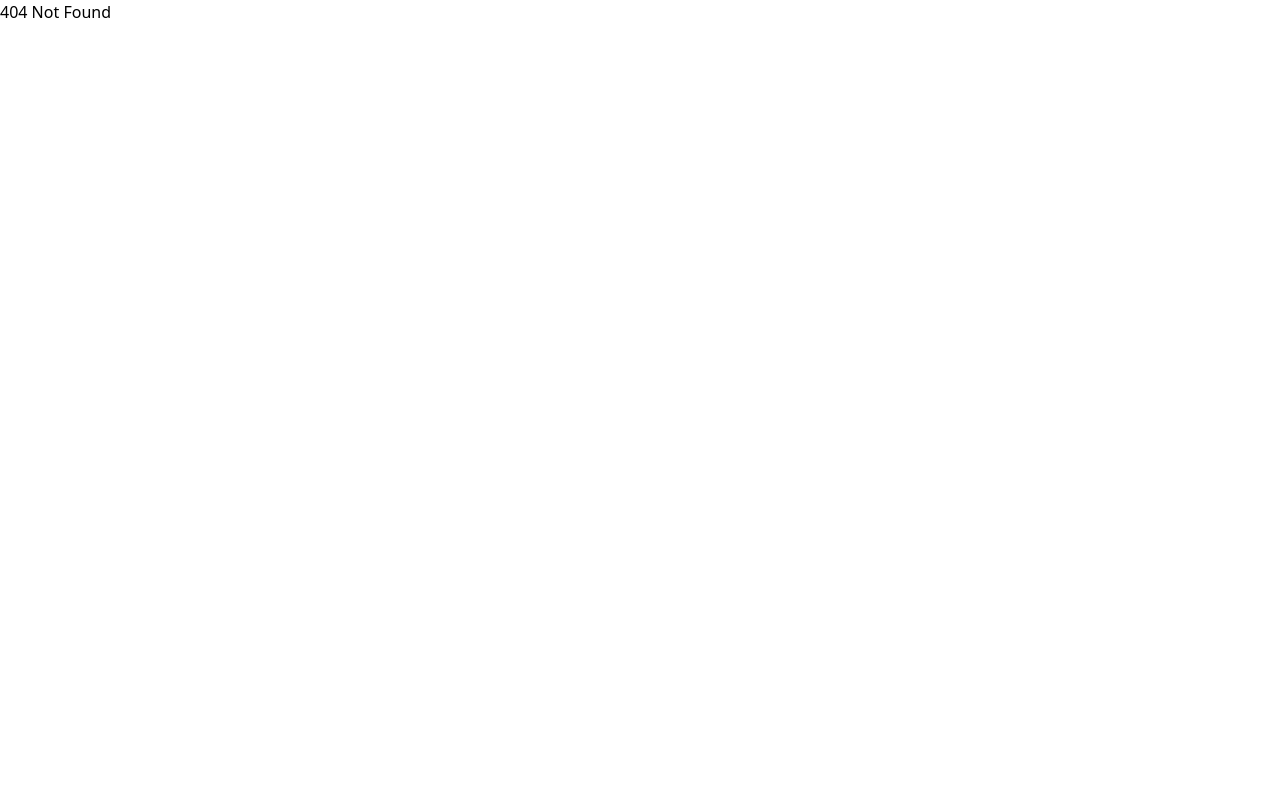
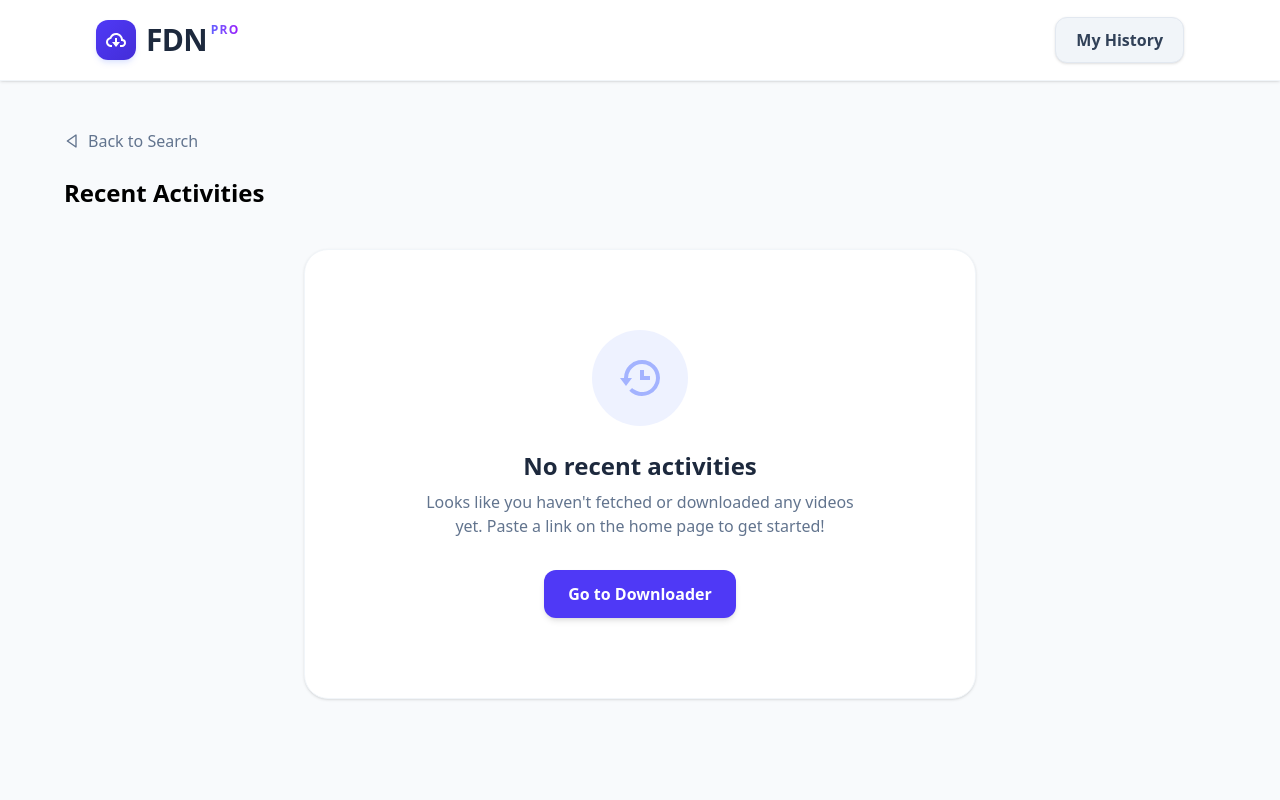
Before and after one commit to Ahmed00002/facebook-video-downloader, a React (Vite) app: page /history in a window 1280 px wide. Before the commit this address had no page. Shown: the top 800 px of the page. Built offline with nearby package versions, Linux system fonts and the light colour scheme.

Commit message:
User recent activities page added with full functionality

```diff
--- a/src/components/Navbar.jsx
+++ b/src/components/Navbar.jsx
@@ -27,10 +27,12 @@ const Navbar = () => {
 
         {/* Actions Area */}
         <div>
-          <button className="flex items-center gap-2 px-4 py-2 md:px-5 md:py-2.5 text-sm md:text-base font-semibold text-slate-700 bg-slate-100 border border-slate-200 hover:bg-indigo-600 hover:text-white hover:border-transparent rounded-xl transition-all duration-300 ease-out shadow-sm hover:shadow-md hover:-translate-y-0.5 active:translate-y-0 cursor-pointer">
-            <span className="hidden sm:inline">FB Downloader</span>
-            <span className="sm:hidden">Download</span>
-          </button>
+          <Link
+            to="/history"
+            className="flex items-center gap-2 px-4 py-2 md:px-5 md:py-2.5 text-sm md:text-base font-semibold text-slate-700 bg-slate-100 border border-slate-200 hover:bg-indigo-600 hover:text-white hover:border-transparent rounded-xl transition-all duration-300 ease-out shadow-sm hover:shadow-md hover:-translate-y-0.5 active:translate-y-0 cursor-pointer"
+          >
+            <span className="">My History</span>
+          </Link>
         </div>
       </div>
     </nav>
--- a/src/components/VideoDetails.jsx
+++ b/src/components/VideoDetails.jsx
@@ -13,6 +13,7 @@ import { Link, useLocation } from "react-router";
 
 const VideoDetails = () => {
   const location = useLocation();
+  console.log("Received video details:", location.state);
   const {
     videoUrls,
     thumbnail,
@@ -46,11 +47,11 @@ const VideoDetails = () => {
     let downloadEndpoint = "";
 
     if (currentPlatform === "facebook") {
-      downloadEndpoint = `http://localhost:3000/facebook/download?url=${encodedVideoUrl}&title=${safeFilename}`;
+      downloadEndpoint = `https://fb-downloader-server.vercel.app/facebook/download?url=${encodedVideoUrl}&title=${safeFilename}`;
     } else if (currentPlatform === "tiktok") {
-      downloadEndpoint = `http://localhost:3000/tiktok/download?url=${encodedVideoUrl}&title=${safeFilename}`;
+      downloadEndpoint = `https://fb-downloader-server.vercel.app/tiktok/download?url=${encodedVideoUrl}&title=${safeFilename}`;
     } else if (currentPlatform === "youtube") {
-      downloadEndpoint = `http://localhost:3000/youtube/download?url=${encodedVideoUrl}&title=${safeFilename}`;
+      downloadEndpoint = `https://fb-downloader-server.vercel.app/youtube/download?url=${encodedVideoUrl}&title=${safeFilename}`;
     }
 
     if (downloadEndpoint) {
--- a/src/main.jsx
+++ b/src/main.jsx
@@ -6,6 +6,7 @@ import MainLayout from "./layouts/MainLayout.jsx";
 import { BrowserRouter, Route, Routes } from "react-router";
 import HomePage from "./pages/homepage.jsx";
 import VideoDetails from "./components/VideoDetails.jsx";
+import RecentActivities from "./pages/RecentActivities.jsx";
 
 createRoot(document.getElementById("root")).render(
   <StrictMode>
@@ -13,10 +14,11 @@ createRoot(document.getElementById("root")).render(
       <Routes>
         <Route element={<MainLayout />}>
           <Route path="/" element={<HomePage />} />
+          <Route path="/history" element={<RecentActivities />} />
           <Route path="/download" element={<VideoDetails />} />
         </Route>
         <Route path="*" element={<h1>404 Not Found</h1>} />
       </Routes>
     </BrowserRouter>
-  </StrictMode>
+  </StrictMode>,
 );
--- a/src/pages/HomePage.jsx
+++ b/src/pages/HomePage.jsx
@@ -23,6 +23,32 @@ const HomePage = () => {
       text: `The provided URL is not a valid ${platform.toUpperCase()} link.`,
     });
   };
+
+  // utility function to save video details to recent activities in localStorage
+  const saveToRecentActivities = (videoData, platform) => {
+    const existingData =
+      JSON.parse(localStorage.getItem("fdn_recent_activities")) || [];
+
+    const newActivity = {
+      id: Date.now(),
+      title: videoData.title || "Untitled Video",
+      thumbnail: videoData.thumbnail?.url || videoData.thumbnail,
+      platform: platform,
+      timestamp: new Date().toISOString(),
+
+      fullStateData: {
+        ...videoData,
+        platform: platform,
+      },
+    };
+
+    const updatedData = [newActivity, ...existingData];
+
+    const cappedData = updatedData.slice(0, 12);
+
+    localStorage.setItem("fdn_recent_activities", JSON.stringify(cappedData));
+  };
+
   // Function to handle the video download
   const getVideo = (e) => {
     e.preventDefault();
@@ -41,7 +67,28 @@ const HomePage = () => {
         .get(`facebook/video?url=${url}`)
         .then((response) => {
           setLoading(false);
-          console.log(response);
+          // data for recent activities
+          saveToRecentActivities(
+            {
+              platform: "facebook",
+              videoUrls: [
+                {
+                  title: "Download SD",
+                  url: response.data.sd,
+                },
+                {
+                  title: "Download HD",
+                  url: response.data.hd,
+                },
+              ],
+              thumbnail: {
+                title: response.data.title,
+                url: response.data.thumbnail,
+                duration: response.data.duration_ms,
+              },
+            },
+            "facebook",
+          );
           navigate("/download", {
             state: {
               platform: "facebook",
@@ -75,7 +122,23 @@ const HomePage = () => {
     } else if (platform === "tiktok" && tiktokRegex.test(url)) {
       setLoading(true);
       axiosSecure.get(`tiktok/video?url=${url}`).then((response) => {
-        console.log(response.data?.result?.video?.playAddr[0]);
+        // data for recent activities
+        saveToRecentActivities(
+          {
+            platform: "tiktok",
+            videoUrls: [
+              {
+                title: "Download Video",
+                url: response.data?.result?.video?.playAddr[0],
+              },
+            ],
+            likes: response.data?.result?.statistics?.likeCount,
+            comments: response.data?.result?.statistics?.commentCount,
+            shares: response.data?.result?.statistics?.shareCount,
+            author: response.data?.result?.author,
+          },
+          "tiktok",
+        );
         navigate("/download", {
           state: {
             platform: "tiktok",
--- /dev/null
+++ b/src/pages/RecentActivities.jsx
@@ -0,0 +1,161 @@
+import { useState, useEffect } from "react";
+import { Link } from "react-router";
+import {
+  BiHistory,
+  BiTrash,
+  BiPlayCircle,
+  BiTimeFive,
+  BiLeftArrow,
+} from "react-icons/bi";
+import { FaFacebook, FaTiktok, FaYoutube } from "react-icons/fa";
+const RecentActivities = () => {
+  const [activities, setActivities] = useState([]);
+
+  // Load data from localStorage when the page mounts
+  useEffect(() => {
+    const storedData = localStorage.getItem("fdn_recent_activities");
+    if (storedData) {
+      setActivities(JSON.parse(storedData));
+    }
+  }, []);
+
+  // Clear all history
+  const clearHistory = () => {
+    if (
+      window.confirm("Are you sure you want to clear your recent activities?")
+    ) {
+      localStorage.removeItem("fdn_recent_activities");
+      setActivities([]);
+    }
+  };
+
+  const renderPlatformIcon = (platform) => {
+    switch (platform?.toLowerCase()) {
+      case "facebook":
+        return <FaFacebook className="text-blue-600" />;
+      case "tiktok":
+        return <FaTiktok className="text-slate-900" />;
+      case "youtube":
+        return <FaYoutube className="text-red-600" />;
+      default:
+        return <BiPlayCircle className="text-slate-500" />;
+    }
+  };
+
+  // Helper to format the date nicely
+  const formatDate = (timestamp) => {
+    const date = new Date(timestamp);
+    return date.toLocaleDateString("en-US", {
+      month: "short",
+      day: "numeric",
+      hour: "2-digit",
+      minute: "2-digit",
+    });
+  };
+
+  return (
+    <div className="min-h-screen bg-slate-50 py-12 px-4 md:px-8 font-sans">
+      <div className="max-w-6xl mx-auto">
+        <Link to="/">
+          <button className="mb-6 flex items-center gap-2 text-slate-500 hover:text-indigo-600 font-medium transition-colors duration-200 cursor-pointer">
+            <BiLeftArrow />
+            <span>Back to Search</span>
+          </button>
+        </Link>
+        {/* Header Section */}
+        <div className="flex flex-col md:flex-row justify-between items-center mb-10 gap-4">
+          <div>
+            <h1 className="text-3xl md:text-2xl sm:text-lg font-bold">
+              Recent Activities
+            </h1>
+          </div>
+
+          {activities.length > 0 && (
+            <button
+              onClick={clearHistory}
+              className="flex items-center gap-2 px-4 py-2 text-sm font-semibold text-red-600 bg-red-50 hover:bg-red-100 rounded-xl transition-colors duration-200 mt-[-20px] md:mt-0"
+            >
+              <BiTrash className="text-lg" />
+              Clear History
+            </button>
+          )}
+        </div>
+
+        {/* Content Grid or Empty State */}
+        {activities.length > 0 ? (
+          <div className="grid grid-cols-1 sm:grid-cols-2 lg:grid-cols-3 gap-6">
+            {activities.map((item) => (
+              <div
+                key={item.id}
+                className="group bg-white rounded-2xl border border-slate-100 shadow-sm hover:shadow-xl hover:shadow-indigo-100/40 transition-all duration-300 overflow-hidden flex flex-col hover:-translate-y-1"
+              >
+                {/* Thumbnail Area */}
+                <div className="relative aspect-video bg-slate-200 w-full overflow-hidden">
+                  {item.thumbnail ? (
+                    <img
+                      src={item.thumbnail}
+                      alt={item.title}
+                      className="w-full h-full object-cover group-hover:scale-105 transition-transform duration-500"
+                    />
+                  ) : (
+                    <div className="w-full h-full flex items-center justify-center text-slate-400">
+                      <BiPlayCircle className="text-5xl opacity-50" />
+                    </div>
+                  )}
+
+                  {/* Platform Badge overlay */}
+                  <div className="absolute top-3 right-3 bg-white/90 backdrop-blur-sm p-2 rounded-lg shadow-sm">
+                    {renderPlatformIcon(item.platform)}
+                  </div>
+                </div>
+
+                {/* Details Area */}
+                <div className="p-5 flex flex-col flex-grow">
+                  <h3 className="text-lg font-bold text-slate-800 line-clamp-2 mb-2 group-hover:text-indigo-600 transition-colors">
+                    {item.title || "Untitled Video"}
+                  </h3>
+
+                  <div className="mt-auto pt-4 flex items-center justify-between text-xs font-medium text-slate-500 border-t border-slate-50">
+                    <div className="flex items-center gap-1.5">
+                      <BiTimeFive className="text-sm" />
+                      {formatDate(item.timestamp)}
+                    </div>
+
+                    <Link
+                      to="/download"
+                      state={item.fullStateData}
+                      className="text-indigo-600 hover:text-indigo-700 font-bold"
+                    >
+                      View Details &rarr;
+                    </Link>
+                  </div>
+                </div>
+              </div>
+            ))}
+          </div>
+        ) : (
+          /* Empty State */
+          <div className="flex flex-col items-center justify-center py-20 px-4 text-center bg-white rounded-3xl border border-slate-100 shadow-sm max-w-2xl mx-auto">
+            <div className="w-24 h-24 bg-indigo-50 rounded-full flex items-center justify-center text-indigo-300 text-5xl mb-6">
+              <BiHistory />
+            </div>
+            <h3 className="text-2xl font-bold text-slate-800 mb-2">
+              No recent activities
+            </h3>
+            <p className="text-slate-500 max-w-md mx-auto mb-8">
+              Looks like you haven't fetched or downloaded any videos yet. Paste
+              a link on the home page to get started!
+            </p>
+            <Link to="/">
+              <button className="px-6 py-3 bg-indigo-600 text-white font-bold rounded-xl hover:bg-indigo-700 transition-colors shadow-md hover:shadow-lg hover:-translate-y-0.5 active:translate-y-0">
+                Go to Downloader
+              </button>
+            </Link>
+          </div>
+        )}
+      </div>
+    </div>
+  );
+};
+
+export default RecentActivities;
```
